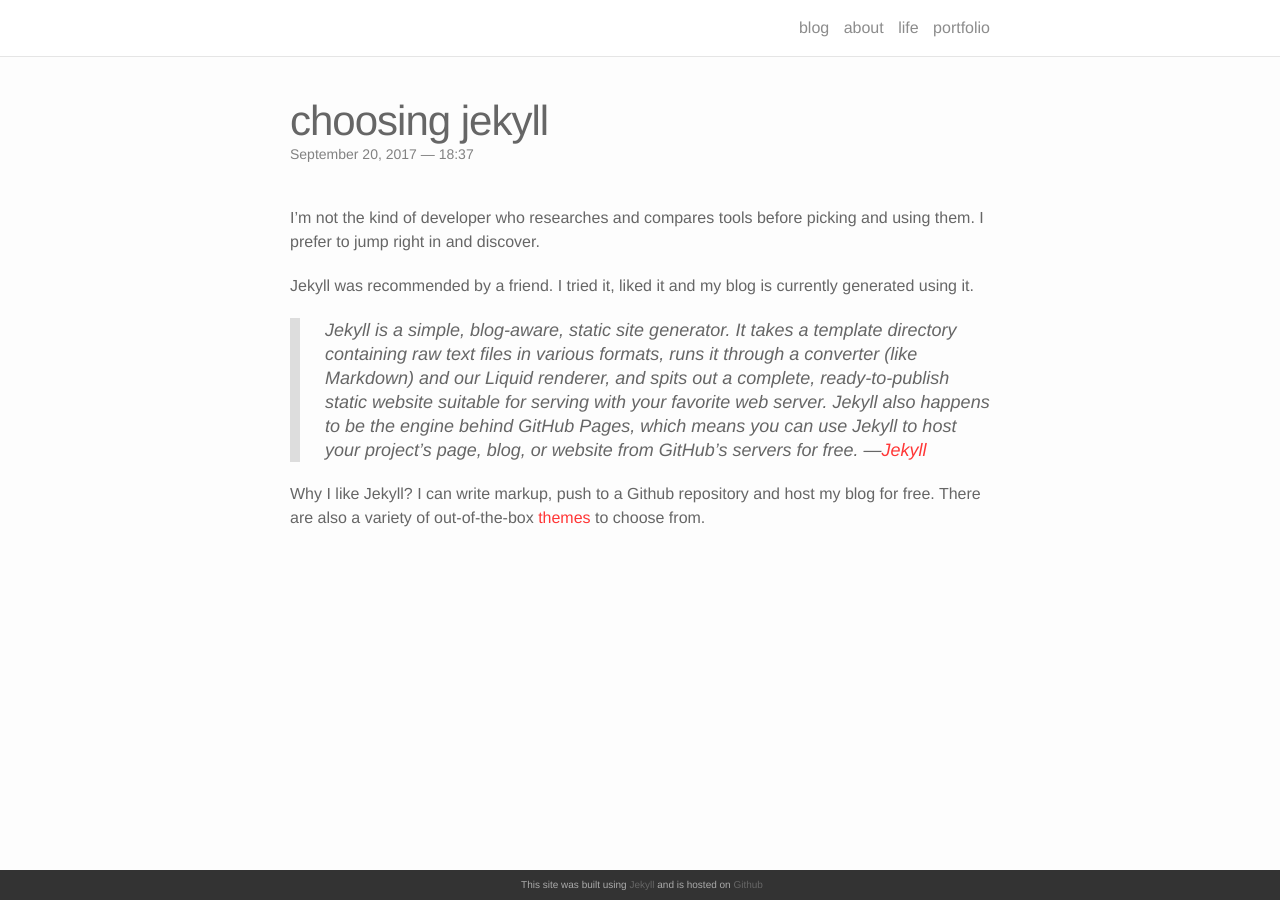
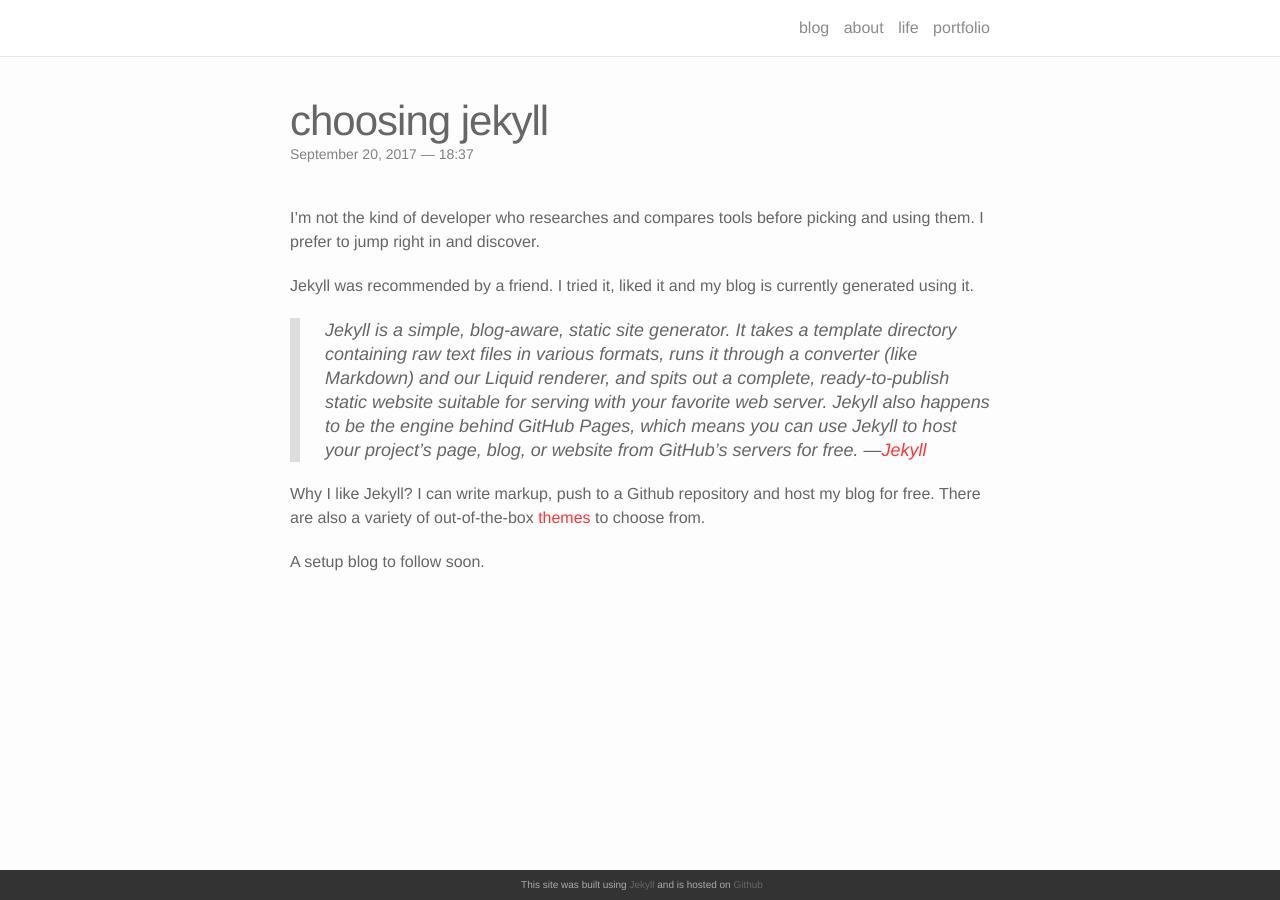
Before and after one commit to annelledejager/blog, a Jekyll site: the page built from _posts/2017-09-20-whyjekyll.markdown, in a window 1280 px wide. Built offline with Jekyll 4.4.1, drawn with Linux system fonts in a browser that asks for light colours; nearby versions of some CDN libraries; comment, search, counter and statistics services are not loaded.

Commit message:
Add line to post

```diff
--- a/_posts/2017-09-20-whyjekyll.markdown
+++ b/_posts/2017-09-20-whyjekyll.markdown
@@ -15,3 +15,5 @@
 </blockquote>
 
 Why I like Jekyll? I can write markup, push to a Github repository and host my blog for free. There are also a variety of out-of-the-box <a href="http://jekyllthemes.org/">themes</a> to choose from.
+
+A setup blog to follow soon.
```
